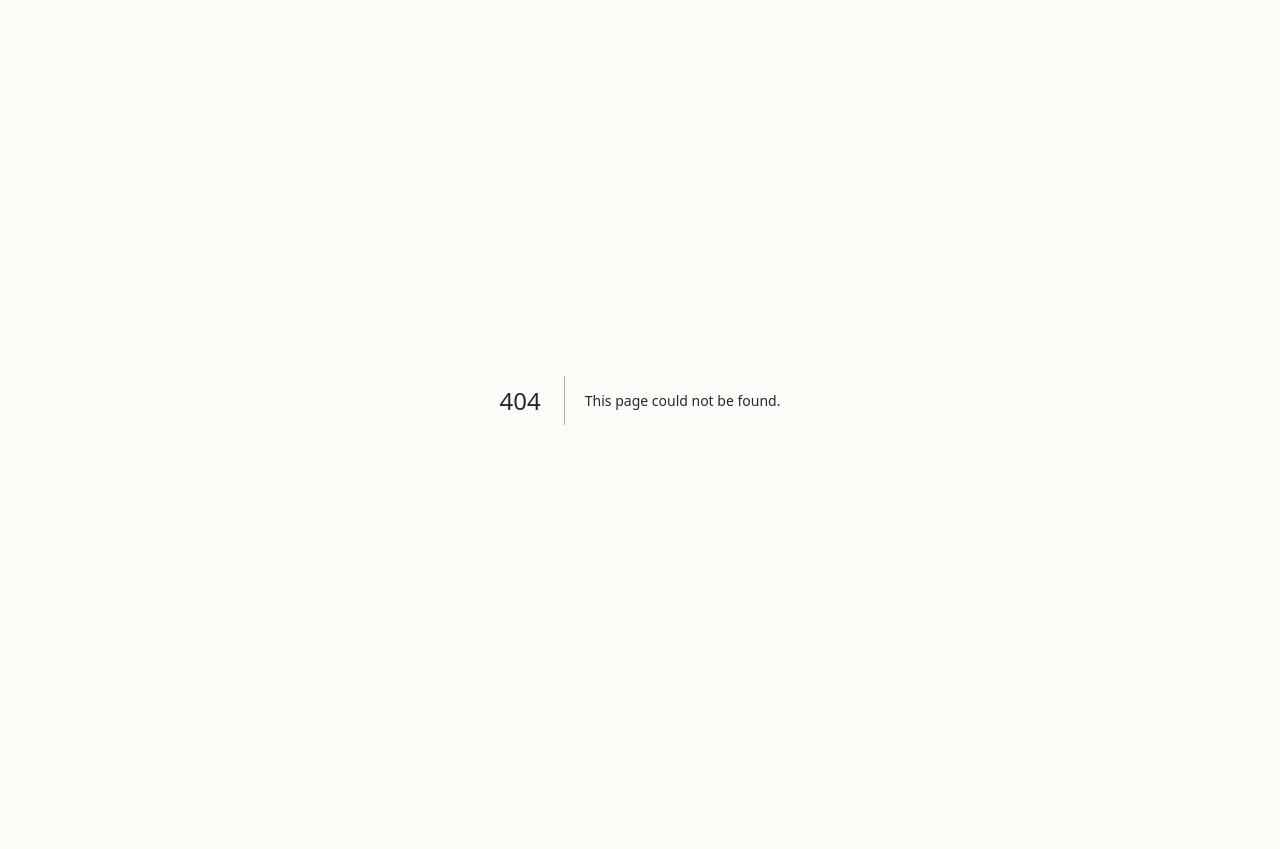
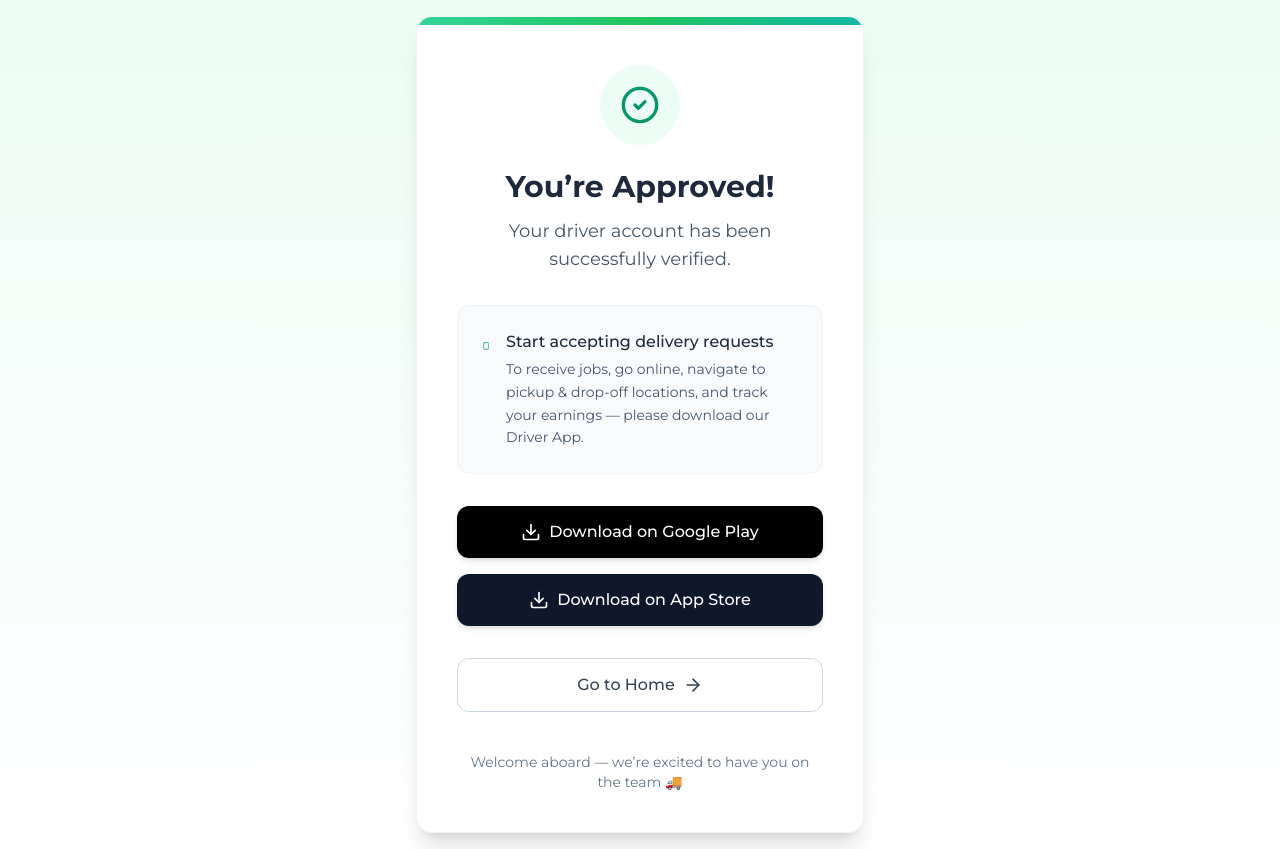
Before and after one commit to naimekattor/Digaxy-logistics, a Next.js app: page /driver/approved in a window 1280 px wide. Before the commit this address had no page. Before the commit the page ends 800 px from the top, so only its background shows below. Built offline with nearby package versions, Linux system fonts and the light colour scheme.

Commit message:
created approved and pending page

```diff
--- /dev/null
+++ b/app/(auth)/driver/approved/page.tsx
@@ -0,0 +1,90 @@
+// app/driver/approved/page.tsx
+import Link from "next/link";
+import { CheckCircle2, Smartphone, ArrowRight, Download } from "lucide-react";
+
+export const metadata = {
+  title: "Account Approved - Start Driving",
+  description:
+    "Your driver account has been approved. Download the app to start accepting delivery requests.",
+};
+
+export default function ApprovedPage() {
+  return (
+    <div className="min-h-screen bg-gradient-to-b from-emerald-50 to-white flex items-center justify-center p-4">
+      <div className="max-w-md w-full bg-white rounded-2xl shadow-xl overflow-hidden border border-slate-100">
+        {/* Top accent bar */}
+        <div className="h-2 bg-gradient-to-r from-emerald-400 via-green-500 to-teal-500" />
+
+        <div className="p-8 md:p-10">
+          {/* Success Icon */}
+          <div className="mx-auto w-20 h-20 rounded-full bg-emerald-50 flex items-center justify-center mb-6">
+            <CheckCircle2
+              className="w-10 h-10 text-emerald-600"
+              strokeWidth={2}
+            />
+          </div>
+
+          {/* Main Heading */}
+          <h1 className="text-3xl font-bold text-slate-800 text-center mb-3">
+            You’re Approved!
+          </h1>
+
+          {/* Subtitle */}
+          <p className="text-slate-600 text-center text-lg mb-8">
+            Your driver account has been successfully verified.
+          </p>
+
+          {/* Info Card */}
+          <div className="bg-slate-50 rounded-xl p-6 mb-8 border border-slate-100">
+            <div className="flex items-start gap-4">
+              <Smartphone className="w-6 h-6 text-emerald-600 mt-1" />
+              <div>
+                <h3 className="font-medium text-slate-800 mb-1">
+                  Start accepting delivery requests
+                </h3>
+                <p className="text-slate-600 text-sm leading-relaxed">
+                  To receive jobs, go online, navigate to pickup & drop-off
+                  locations, and track your earnings — please download our
+                  Driver App.
+                </p>
+              </div>
+            </div>
+          </div>
+
+          {/* Download Section */}
+          <div className="space-y-4 mb-8">
+            <a
+              href="#"
+              className="flex items-center justify-center gap-2 w-full bg-black text-white font-medium py-3.5 px-6 rounded-xl transition-all duration-200 shadow-md hover:shadow-lg"
+            >
+              <Download className="w-5 h-5" />
+              Download on Google Play
+            </a>
+
+            <a
+              href="#"
+              className="flex items-center justify-center gap-2 w-full bg-slate-900 text-white font-medium py-3.5 px-6 rounded-xl transition-all duration-200 shadow-md hover:shadow-lg"
+            >
+              <Download className="w-5 h-5" />
+              Download on App Store
+            </a>
+          </div>
+
+          {/* Secondary Action */}
+          <Link
+            href="/"
+            className="flex items-center justify-center gap-2 w-full border border-slate-300 hover:border-slate-400 text-slate-700 font-medium py-3.5 px-6 rounded-xl transition-colors duration-200 group"
+          >
+            Go to Home
+            <ArrowRight className="w-5 h-5 group-hover:translate-x-1 transition-transform" />
+          </Link>
+
+          {/* Footer */}
+          <p className="text-center text-sm text-slate-500 mt-10">
+            Welcome aboard — we’re excited to have you on the team 🚚
+          </p>
+        </div>
+      </div>
+    </div>
+  );
+}
--- /dev/null
+++ b/app/(auth)/helper/approved/page.tsx
@@ -0,0 +1,89 @@
+// app/helper/approved/page.tsx
+import Link from "next/link";
+import { CheckCircle2, Smartphone, ArrowRight, Download } from "lucide-react";
+
+export const metadata = {
+  title: "Helper Approved - Start Working",
+  description:
+    "Your helper account has been approved. Download the app to start receiving delivery requests.",
+};
+
+export default function HelperApprovedPage() {
+  return (
+    <div className="min-h-screen bg-gradient-to-b from-teal-50 to-white flex items-center justify-center p-4">
+      <div className="max-w-md w-full bg-white rounded-2xl shadow-xl overflow-hidden border border-slate-100">
+        {/* Top accent bar */}
+        <div className="h-2 bg-gradient-to-r from-teal-400 via-cyan-500 to-sky-500" />
+
+        <div className="p-8 md:p-10">
+          {/* Success Icon */}
+          <div className="mx-auto w-20 h-20 rounded-full bg-teal-50 flex items-center justify-center mb-6">
+            <CheckCircle2
+              className="w-10 h-10 text-teal-600"
+              strokeWidth={2}
+            />
+          </div>
+
+          {/* Main Heading */}
+          <h1 className="text-3xl font-bold text-slate-800 text-center mb-3">
+            You’re Approved!
+          </h1>
+
+          {/* Subtitle */}
+          <p className="text-slate-600 text-center text-lg mb-8">
+            Your helper account has been successfully verified.
+          </p>
+
+          {/* Info Card */}
+          <div className="bg-slate-50 rounded-xl p-6 mb-8 border border-slate-100">
+            <div className="flex items-start gap-4">
+              <Smartphone className="w-6 h-6 text-teal-600 mt-1" />
+              <div>
+                <h3 className="font-medium text-slate-800 mb-1">
+                  Start receiving jobs
+                </h3>
+                <p className="text-slate-600 text-sm leading-relaxed">
+                  To receive delivery requests, go online in the mobile app.
+                  You can view job details, navigate to pickup/drop-off locations, and track your earnings.
+                </p>
+              </div>
+            </div>
+          </div>
+
+          {/* Download Section */}
+          <div className="space-y-4 mb-8">
+            <a
+              href="#"
+              className="flex items-center justify-center gap-2 w-full bg-black text-white font-medium py-3.5 px-6 rounded-xl transition-all duration-200 shadow-md hover:shadow-lg"
+            >
+              <Download className="w-5 h-5" />
+              Download on Google Play
+            </a>
+
+            <a
+              href="#"
+              className="flex items-center justify-center gap-2 w-full bg-slate-900 text-white font-medium py-3.5 px-6 rounded-xl transition-all duration-200 shadow-md hover:shadow-lg"
+            >
+              <Download className="w-5 h-5" />
+              Download on App Store
+            </a>
+          </div>
+
+          {/* Secondary Action */}
+          <Link
+            href="/"
+            className="flex items-center justify-center gap-2 w-full border border-slate-300 hover:border-slate-400 text-slate-700 font-medium py-3.5 px-6 rounded-xl transition-colors duration-200 group"
+          >
+            Go to Home
+            <ArrowRight className="w-5 h-5 group-hover:translate-x-1 transition-transform" />
+          </Link>
+
+          {/* Footer */}
+          <p className="text-center text-sm text-slate-500 mt-10">
+            Welcome aboard — we’re excited to have you on the team 🚚
+          </p>
+        </div>
+      </div>
+    </div>
+  );
+}
--- a/services/parcel.service.ts
+++ b/services/parcel.service.ts
@@ -27,6 +27,7 @@ export async function getPendingParcels(token: string, page: number = 1): Promis
         {
             headers: {
                 "Authorization": `Bearer ${token}`,
+                'ngrok-skip-browser-warning': 'true'
             },
         }
     );
@@ -40,6 +41,7 @@ export async function getDeliveredParcels(token: string, page: number = 1): Prom
         {
             headers: {
                 "Authorization": `Bearer ${token}`,
+                'ngrok-skip-browser-warning': 'true'
             },
         }
     );
@@ -53,6 +55,7 @@ export async function getCancelledParcels(token: string, page: number = 1): Prom
         {
             headers: {
                 "Authorization": `Bearer ${token}`,
+                'ngrok-skip-browser-warning': 'true'
             },
         }
     );
```
Also changed, not shown: middleware.ts (+25 -3 lines), app/(auth)/driver/pending/page.tsx (renamed from app/(auth)/pending/page.tsx).
